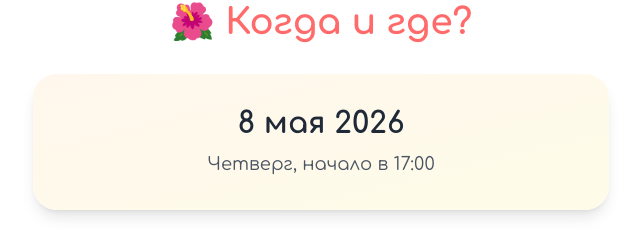
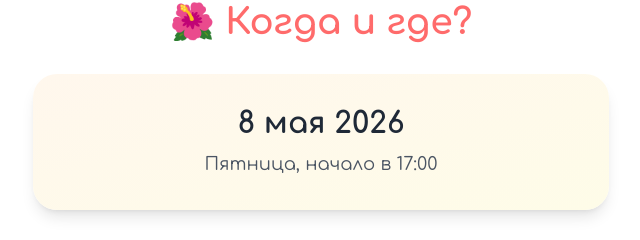
Before and after one commit to Tofflerdev/sofa-4-years, a React (Vite) app: page / in a window 1280 px wide. Shown: the part 862-1102 px from the top of the page, without its empty margins (319-959 px from the left). Built offline with nearby package versions, Linux system fonts and the light colour scheme.

Commit message:
fix: correct day of week to Friday for May 8, 2026
Co-Authored-By: Claude Opus 4.6 <noreply@anthropic.com>

```diff
--- a/src/components/Details.jsx
+++ b/src/components/Details.jsx
@@ -49,7 +49,7 @@ export default function Details() {
             8 мая 2026
           </p>
           <p className="text-lg text-gray-600 font-comfortaa">
-            Четверг, начало в 17:00
+            Пятница, начало в 17:00
           </p>
         </div>
 
```
